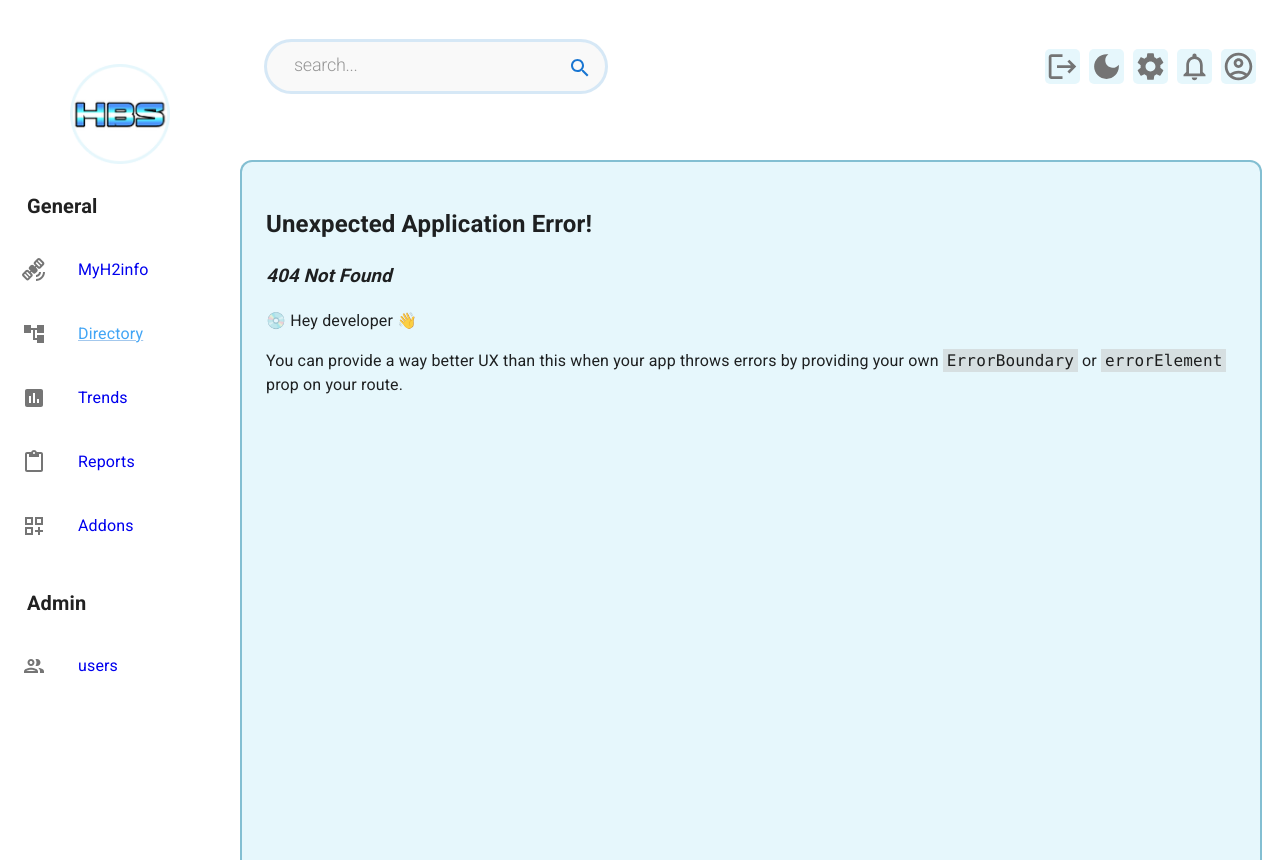
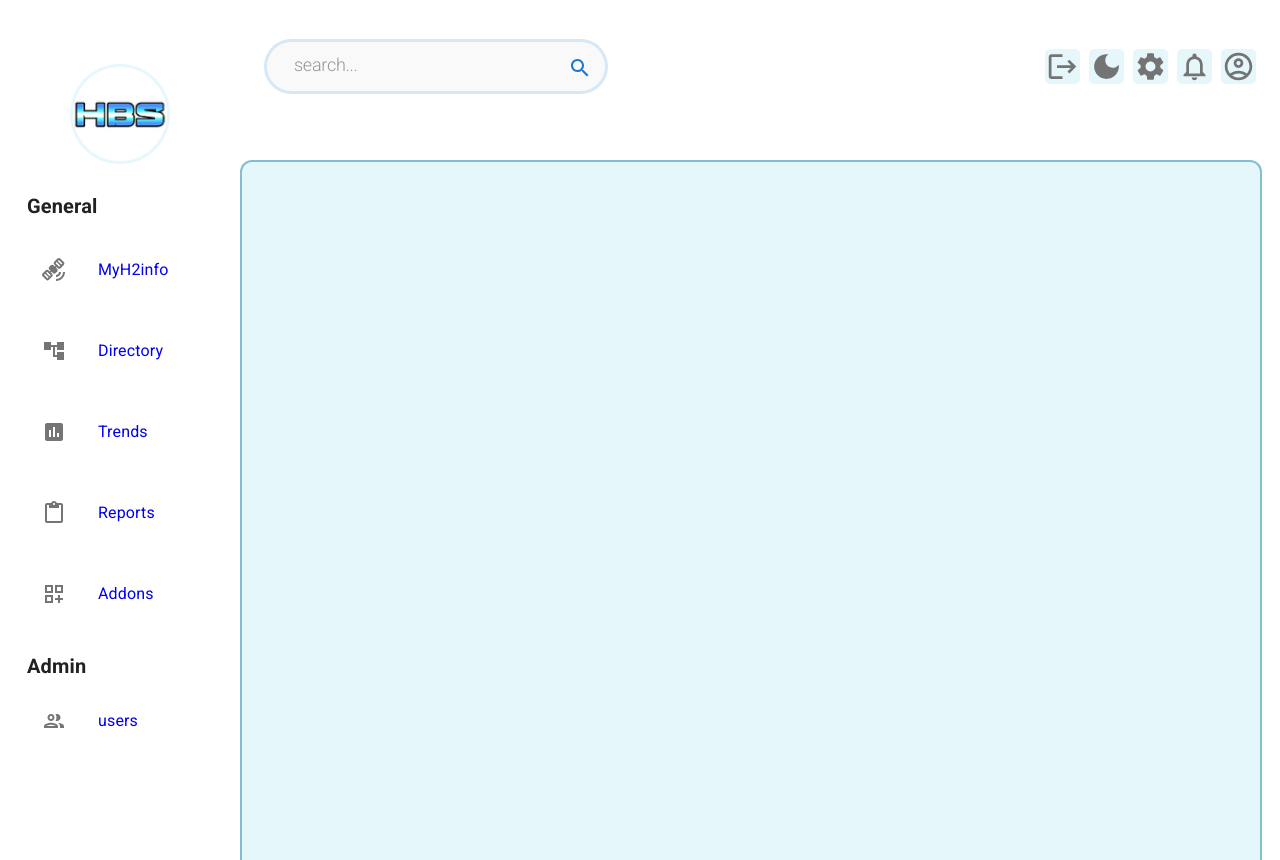
Before and after one commit to kpierc11/Dashboard_Demo, a React (Create React App) app in the folder app/: page /charts in a window 1280 px wide. Before the commit this address had no page. Built offline with nearby package versions, Linux system fonts and the light colour scheme.

Commit message:
Updates to navigation

```diff
--- a/app/src/components/navigationDrawer/NavigationDrawer.tsx
+++ b/app/src/components/navigationDrawer/NavigationDrawer.tsx
@@ -37,6 +37,12 @@ import DarkModeIcon from "@mui/icons-material/DarkMode";
 import SearchIcon from "@mui/icons-material/Search";
 import { NavLink } from "react-router-dom";
 import StationsPage from "../../pages/stationsPage/StationsPage";
+import TrendsPage from "../../pages/trendsPage/TrendsPage";
+import StationsDirectoryPage from "../../pages/StationsDirectoryPage";
+import WidgetsPage from "../../pages/WidgetsPage";
+import NavTabs from "../UserSettings/NavTabs";
+import StationDataPage from "../../pages/stationDataPage/StationDataPage";
+import ReportsPage from "../../pages/ReportsPage";
 
 const drawerWidth = 240;
 const ColorModeContext = createContext({ toggleColorMode: () => {} });
@@ -76,6 +82,8 @@ export default function NavigationDrawer(props: Props) {
     setMobileOpen(!mobileOpen);
   };
 
+  const activeStyle = { backgroundColor: "#E6F7FC", color: "#1C7ED9" };
+
   const drawer = (
     <div>
       <Toolbar />
@@ -88,82 +96,98 @@ export default function NavigationDrawer(props: Props) {
         ></img>
       </Box>
       <h1 style={{ paddingLeft: 27, marginTop: 27, fontSize: 20 }}>General</h1>
-      <List>
-        <a className={"sidebar-link"} href={"/"}>
+      <List className={"sidebar-navigation"}>
         <ListItem key={1} disablePadding>
+          <NavLink
+            className={"sidebar-link"}
+            to="/"
+            style={({ isActive }) => (isActive ? activeStyle : undefined)}
+          >
             <ListItemButton sx={{ paddingLeft: "22px" }}>
               <ListItemIcon>
                 <SatelliteAltIcon />
               </ListItemIcon>
               <ListItemText primary={"MyH2info"} />
             </ListItemButton>
+          </NavLink>
         </ListItem>
-        </a>
-      </List>
-      <List>
-        <Link
+
+        <ListItem key={2} disablePadding>
+          <NavLink
             className={"sidebar-link"}
-          sx={{ color: theme.palette.primary.light }}
-          href="/stations-directory/"
+            to="/stations-directory"
+            style={({ isActive }) => (isActive ? activeStyle : undefined)}
           >
-          <ListItem key={2} disablePadding>
             <ListItemButton sx={{ paddingLeft: "22px" }}>
               <ListItemIcon>
                 <AccountTree />
               </ListItemIcon>
               <ListItemText primary={"Directory"} />
             </ListItemButton>
+          </NavLink>
         </ListItem>
-        </Link>
-      </List>
-      <List>
-        <a className={"sidebar-link"} href="/trends">
+
         <ListItem key={1} disablePadding>
+          <NavLink
+            className={"sidebar-link"}
+            to="/trends"
+            style={({ isActive }) => (isActive ? activeStyle : undefined)}
+          >
             <ListItemButton sx={{ paddingLeft: "22px" }}>
               <ListItemIcon>
                 <AssessmentIcon />
               </ListItemIcon>
               <ListItemText primary={"Trends"} />
             </ListItemButton>
+          </NavLink>
         </ListItem>
-        </a>
-      </List>
-      <List>
-        <a className={"sidebar-link"} href="/reports">
+
         <ListItem key={2} disablePadding>
+          <NavLink
+            className={"sidebar-link"}
+            to="/reports"
+            style={({ isActive }) => (isActive ? activeStyle : undefined)}
+          >
             <ListItemButton sx={{ paddingLeft: "22px" }}>
               <ListItemIcon>
                 <ContentPasteOutlinedIcon />
               </ListItemIcon>
               <ListItemText primary={"Reports"} />
             </ListItemButton>
+          </NavLink>
         </ListItem>
-        </a>
-      </List>
-      <List>
-        <a className={"sidebar-link"} href="/addons">
+
         <ListItem key={2} disablePadding>
+          <NavLink
+            className={"sidebar-link"}
+            to="/addons"
+            style={({ isActive }) => (isActive ? activeStyle : undefined)}
+          >
             <ListItemButton sx={{ paddingLeft: "22px" }}>
               <ListItemIcon>
                 <DashboardCustomizeOutlinedIcon className={"sidebar-icon"} />
               </ListItemIcon>
               <ListItemText primary={"Addons"} />
             </ListItemButton>
+          </NavLink>
         </ListItem>
-        </a>
-      </List>
+
         <h1 style={{ paddingLeft: 27, marginTop: 30, fontSize: 20 }}>Admin</h1>
-      <List>
-        <a className={"sidebar-link"} href="/users">
+
         <ListItem key={1} disablePadding>
+          <NavLink
+            className={"sidebar-link"}
+            to="/users"
+            style={({ isActive }) => (isActive ? activeStyle : undefined)}
+          >
             <ListItemButton sx={{ paddingLeft: "22px" }}>
               <ListItemIcon>
                 <PeopleOutlinedIcon />
               </ListItemIcon>
               <ListItemText primary={"users"} />
             </ListItemButton>
+          </NavLink>
         </ListItem>
-        </a>
       </List>
     </div>
   );
@@ -315,7 +339,7 @@ export default function NavigationDrawer(props: Props) {
               }}
               open
             >
-              <BrowserRouter>{drawer}</BrowserRouter>
+              {drawer}
             </Drawer>
           </Box>
           <Box
@@ -334,7 +358,28 @@ export default function NavigationDrawer(props: Props) {
             }}
           >
             {/**Pages will be rendered here through react router */}
-            <RouterProvider router={router}></RouterProvider>
+            <Routes>
+              <Route path="/" element={<StationsPage/>}></Route>
+              <Route
+                path="/station-data"
+                element={<StationDataPage/>}
+              ></Route>
+              <Route
+                path="/stations-directory"
+                element={<StationsDirectoryPage />}
+              ></Route>
+              <Route path="/trends" element={<TrendsPage />}></Route>
+              <Route
+                path="/reports"
+                element={<ReportsPage/>}
+              ></Route>
+              <Route path="/addons" element={<WidgetsPage />}></Route>
+              <Route
+                path="/users/"
+                element={<div>users directory</div>}
+              ></Route>
+              <Route path="/user/profile" element={<NavTabs />}></Route>
+            </Routes>
           </Box>
         </Box>
       </ThemeProvider>
--- a/app/src/components/navigationDrawer/navigationDrawer.css
+++ b/app/src/components/navigationDrawer/navigationDrawer.css
@@ -20,8 +20,8 @@
 
 .topbar-icon {
   font-size: 28;
-  width:40px;
-  height:40px;
+  width: 40px;
+  height: 40px;
   color: #747474;
   justify-content: flex-end;
   background-color: #e6f7fc;
@@ -34,16 +34,10 @@
   background-color: unset !important;
 }
 
-.sidebar-link {
-  text-decoration: none;
-  opacity: 100%;
-  font-size: 18px;
-}
-
 .topbar-search-container {
   max-width: 344px;
   width: 100%;
-  margin-right:auto;
+  margin-right: auto;
 }
 
 #topbar-search {
@@ -67,9 +61,30 @@
   color: #979797;
 }
 
+.sidebar-navigation li {
+  padding-right:20px;
+  padding-left:20px;
+  margin-bottom:33px;
+}
 
-@media (max-width:860px) {
+.sidebar-link {
+  text-decoration: none;
+  opacity: 100%;
+  font-size: 18px;
+  width: 100%;
+  border-radius:10px;
+}
+
+.sidebar-link:visited {
+  color: #505050;
+}
+
+.sidebar-link div:hover {
+  border-radius:10px;
+}
+
+@media (max-width: 860px) {
   .topbar-search-container {
-    display:none;
+    display: none;
   }
 }
--- a/app/src/components/stationCard/StationCard.tsx
+++ b/app/src/components/stationCard/StationCard.tsx
@@ -84,13 +84,13 @@ export default function StationCard(props: Station) {
           {statusElement}
         </div>
         <div className={"station-card-icons"}>
-          <a href={"/station-data-page"}>
+          <a href={"/station-data"}>
             <BarChartIcon fontSize="large"></BarChartIcon>
           </a>
           <a>
             <MapIcon fontSize="large"></MapIcon>
           </a>
-          <a>
+          <a  href={"/station-data/alarms"}>
             <TimerIcon fontSize="large"></TimerIcon>
           </a>
         </div>
--- a/app/src/index.tsx
+++ b/app/src/index.tsx
@@ -8,7 +8,11 @@ import { BrowserRouter } from "react-router-dom";
 const root = ReactDOM.createRoot(
   document.getElementById("root") as HTMLElement
 );
-root.render(<App />);
+root.render(
+  <BrowserRouter>
+    <App />
+  </BrowserRouter>
+);
 // If you want to start measuring performance in your app, pass a function
 // to log results (for example: reportWebVitals(console.log))
 // or send to an analytics endpoint. Learn more: https://bit.ly/CRA-vitals
```
Also changed, not shown: app/src/navigation/Navigation.tsx (+0 -29 lines). Lines whose indentation alone changed are shown as unchanged.
